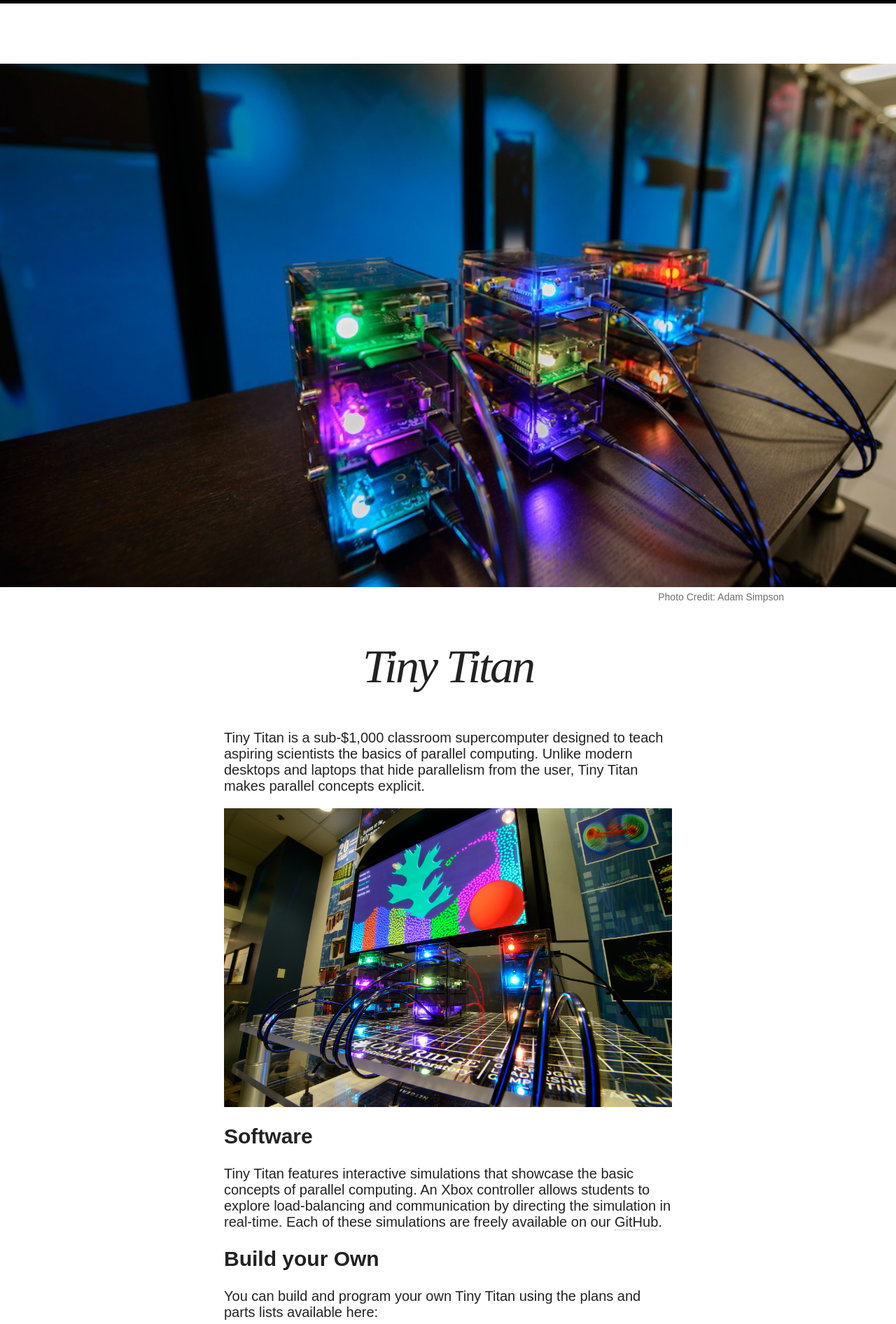
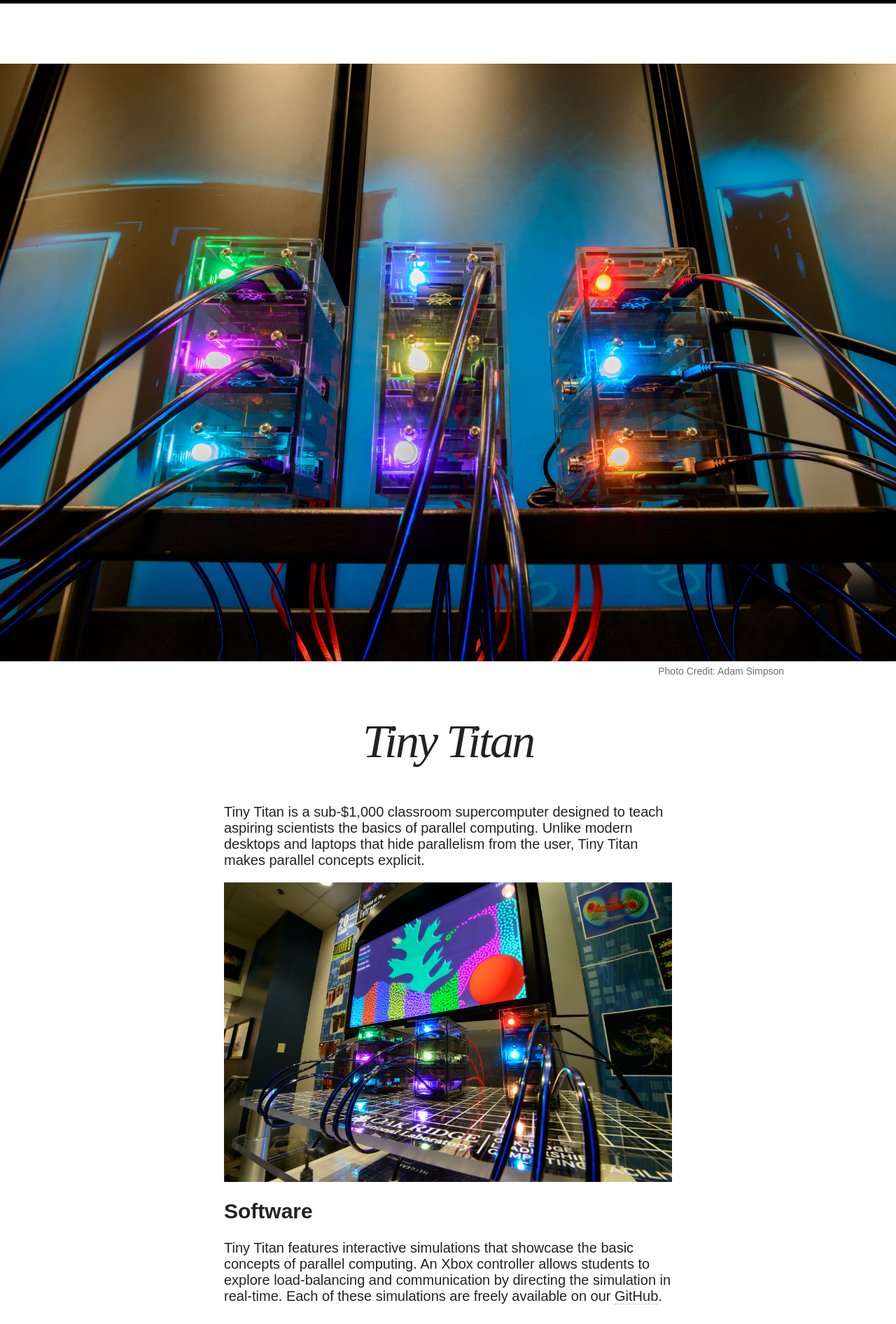
Before and after one commit to TinyTitan/tinytitan.github.io, a Jekyll site: the page built from index.md, in a window 1280 px wide. Shown: the top 1892 px of the page at 70% size. Built offline with Jekyll 4.4.1, drawn with Linux system fonts in a browser that asks for light colours; nearby versions of some CDN libraries.

Commit message:
Updating main image

```diff
--- a/index.md
+++ b/index.md
@@ -5,7 +5,7 @@ description: "A sub-$1,000 classroom supercomputer"
 modified: 2014-05-09
 tags: [hardware]
 image:
-  feature: leadership_glamour_shot.jpg
+  feature: leadership_glamour_shot-2.jpg
   credit: Adam Simpson
   creditlink: http://olcf.ornl.gov
 comments: false
```
Also changed, not shown: images/leadership_glamour_shot-2.jpg (added).
